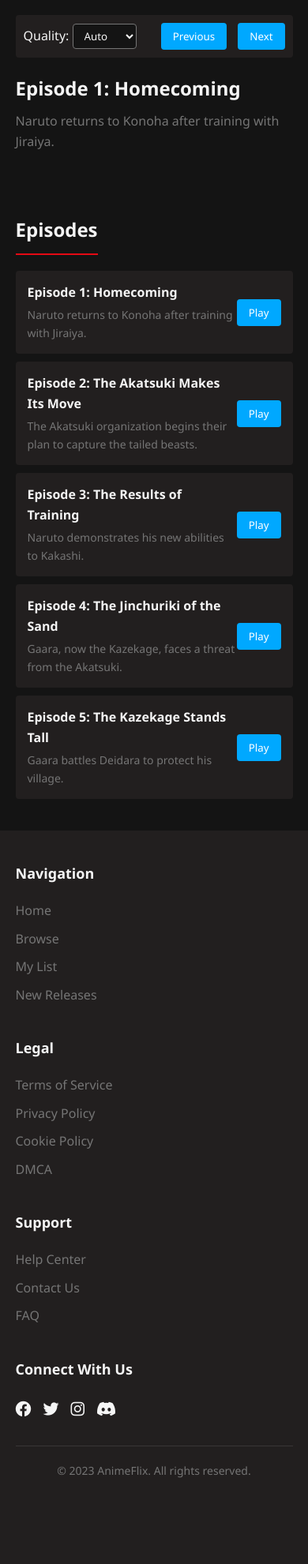
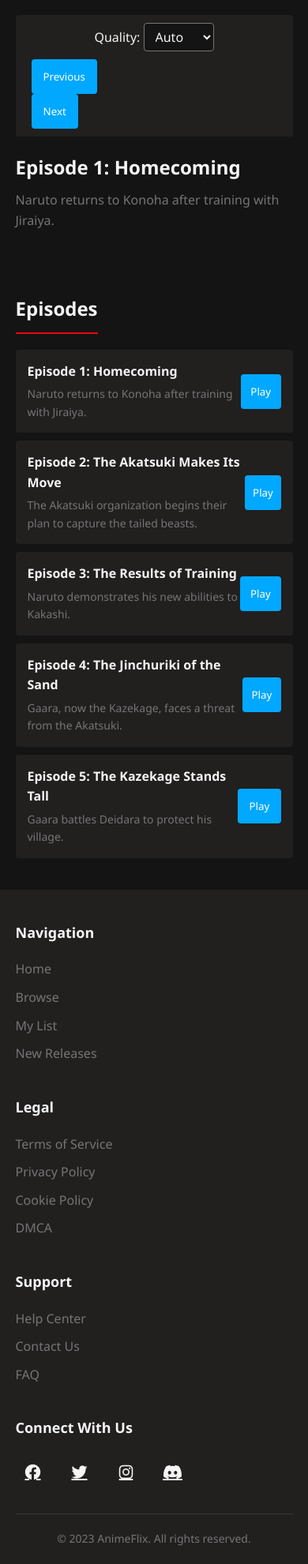
Before and after one commit to Soubat79/AnimeSite, a PHP site: page /anime/naruto.html in a window 390 px wide. Shown: the part 1102-3083 px from the top of the page at 79% size. Before the commit the page ends 2974 px from the top, so only its background shows below. Run offline with PHP 8.4, Linux system fonts and the light colour scheme.

Commit message:
Update style.css

```diff
--- a/css/style.css
+++ b/css/style.css
@@ -375,6 +420,11 @@ nav ul li a:hover, nav ul li a.active {
     border-radius: 4px;
     cursor: pointer;
     transition: background 0.3s;
+    min-height: 44px;
+    min-width: 44px;
+    display: flex;
+    align-items: center;
+    justify-content: center;
 }
 
 .episode-play:hover {
@@ -433,6 +483,11 @@ nav ul li a:hover, nav ul li a.active {
     margin-left: 10px;
     cursor: pointer;
     transition: background 0.3s;
+    min-height: 44px;
+    min-width: 44px;
+    display: flex;
+    align-items: center;
+    justify-content: center;
 }
 
 .playback-controls button:hover {
@@ -501,6 +556,11 @@ footer {
     color: var(--light);
     font-size: 20px;
     transition: color 0.3s;
+    min-height: 44px;
+    min-width: 44px;
+    display: flex;
+    align-items: center;
+    justify-content: center;
 }
 
 .social-links a:hover {
@@ -513,6 +573,37 @@ footer {
     border-top: 1px solid rgba(255, 255, 255, 0.1);
     color: var(--gray);
     font-size: 14px;
+}
+
+/* Mobile-specific improvements */
+@media (max-width: 480px) {
+    .anime-grid {
+        grid-template-columns: repeat(2, 1fr);
+        gap: 10px;
+    }
+
+    .anime-card img {
+        height: 200px;
+    }
+
+    .hero h1 {
+        font-size: 24px;
+    }
+
+    .video-controls {
+        flex-direction: column;
+        gap: 10px;
+    }
+
+    .playback-controls {
+        width: 100%;
+        justify-content: space-between;
+    }
+}
+
+/* Prevent zoom on input focus */
+input, select, textarea {
+    font-size: 16px;
 }
 
 /* Responsive Design */
```
Also changed, not shown: other parts of css/style.css (+45 -0 lines).
